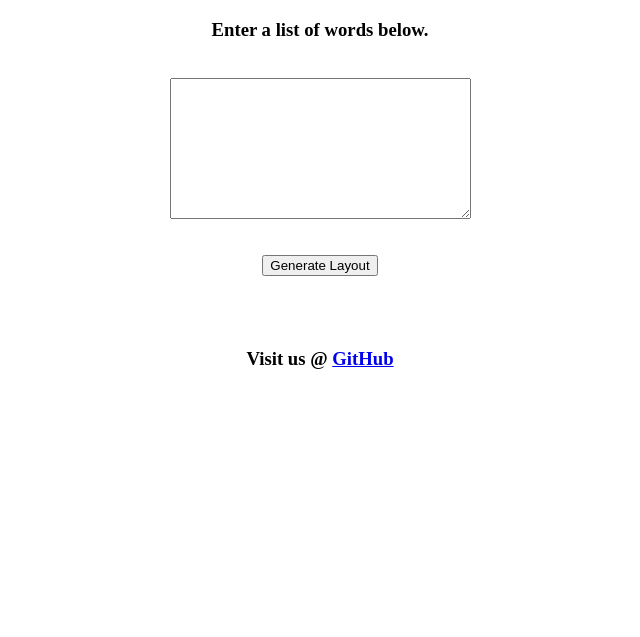
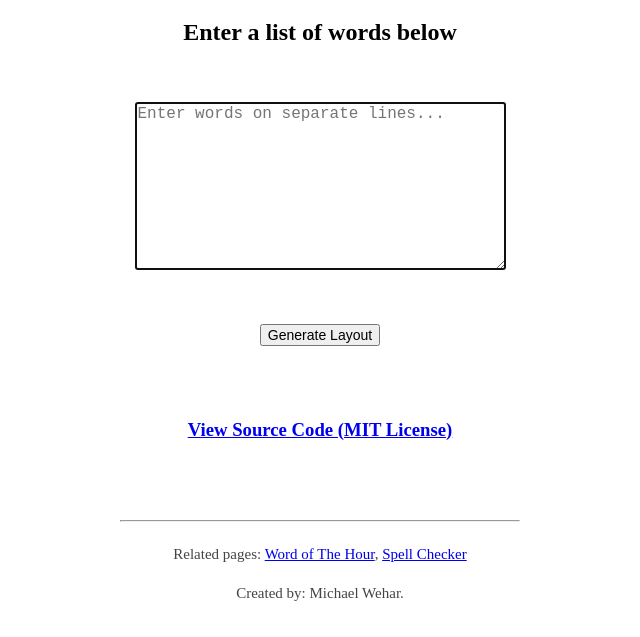
Before and after one commit to MichaelWehar/Crossword-Layout-Generator, a plain HTML site: page index.html in a window 1280 px wide. Shown: the part 87-724 px from the top of the page, without its empty margins (320-960 px from the left). Drawn offline with Linux system fonts and the light colour scheme.

Commit message:
Improved demo page

```diff
--- a/index.html
+++ b/index.html
@@ -1,9 +1,17 @@
 <html>
 <head>
-	<title>Crossword Layout Generator</title>
-	<meta name="description" content="An open source crossword layout generator.">
-    <meta name="author" content="Michael Wehar">
-	<script src="layout_generator.js"></script>
+  <title>Crossword Layout Generator</title>
+  <meta name="description" content="An open source crossword layout generator.">
+  <meta name="author" content="Michael Wehar">
+  <script src="layout_generator.js"></script>
+  <style>
+    div.footer{
+      width: 400px;
+      font-size: 15px;
+      color: #444444;
+      max-height: 99999999px;
+    }
+  </style>
 </head>
 
 <body>
@@ -11,13 +19,23 @@
 	<center>
 		<br>
 		<h1>Crossword Layout Generator</h1>
-		<h3>Enter a list of words below.</h3><br>
+		<h2>Enter a list of words below</h2><br><br>
 
-		<textarea id="words" rows="9" cols="35"></textarea><br><br><br>
-		<button onclick="button_clicked();">Generate Layout</button><br><br><br>
+		<textarea id="words" rows="9" cols="35" autofocus="autofocus" style="font-size: 16px;" placeholder="Enter words on separate lines..."></textarea><br><br><br><br>
+		<button onclick="button_clicked();" style="font-size: 14px;">Generate Layout</button><br><br><br>
 
-		<div id="content" style="width: 500px; font-family: 'Courier New', Courier, monospace"></div><br>
-		<h3>Visit us @ <a href="https://github.com/MichaelWehar/Crossword-Layout-Generator">GitHub</a></h3><br><br>
+		<div id="content" style="font-family: 'Courier New', Courier, monospace"></div><br>
+		<h3><a href="https://github.com/MichaelWehar/Crossword-Layout-Generator">View Source Code (MIT License)</a></h3><br><br>
+
+    <div class="footer">
+      <br><hr><br>
+      <center>
+        Related pages: <a href="https://WordofTheHour.org">Word of The Hour</a>, <a href="http://michaelwehar.com/spellchecker/">Spell Checker</a>
+        <br>
+        <p style="padding: 7px;">Created by: Michael Wehar.</p>
+        <br><br>
+      </center>
+    </div>
 	</center>
 
 	<script>
@@ -44,7 +62,7 @@
 			var output_html = layout.table_string;
 
 			// Display result
-			document.getElementById("content").innerHTML = "<b>Output JSON</b><br><br>" + JSON.stringify(output_json) + "<br><br><b>Output Html</b><br><br>" + output_html;
+			document.getElementById("content").innerHTML = "<h3>Output JSON</h3><br>" + JSON.stringify(output_json) + "<br><br><h3>Output Html</h3><br>" + output_html + "<br>";
 		}
 
 	</script>
```
